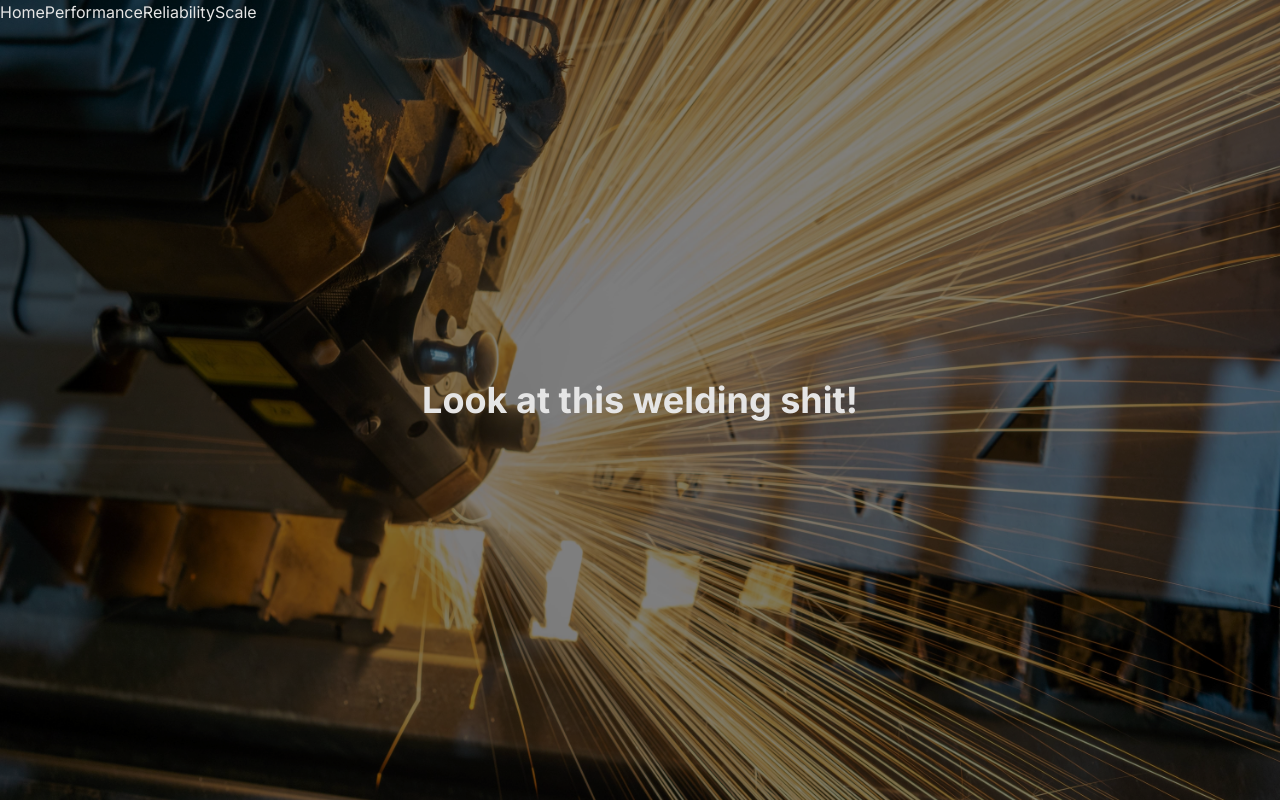
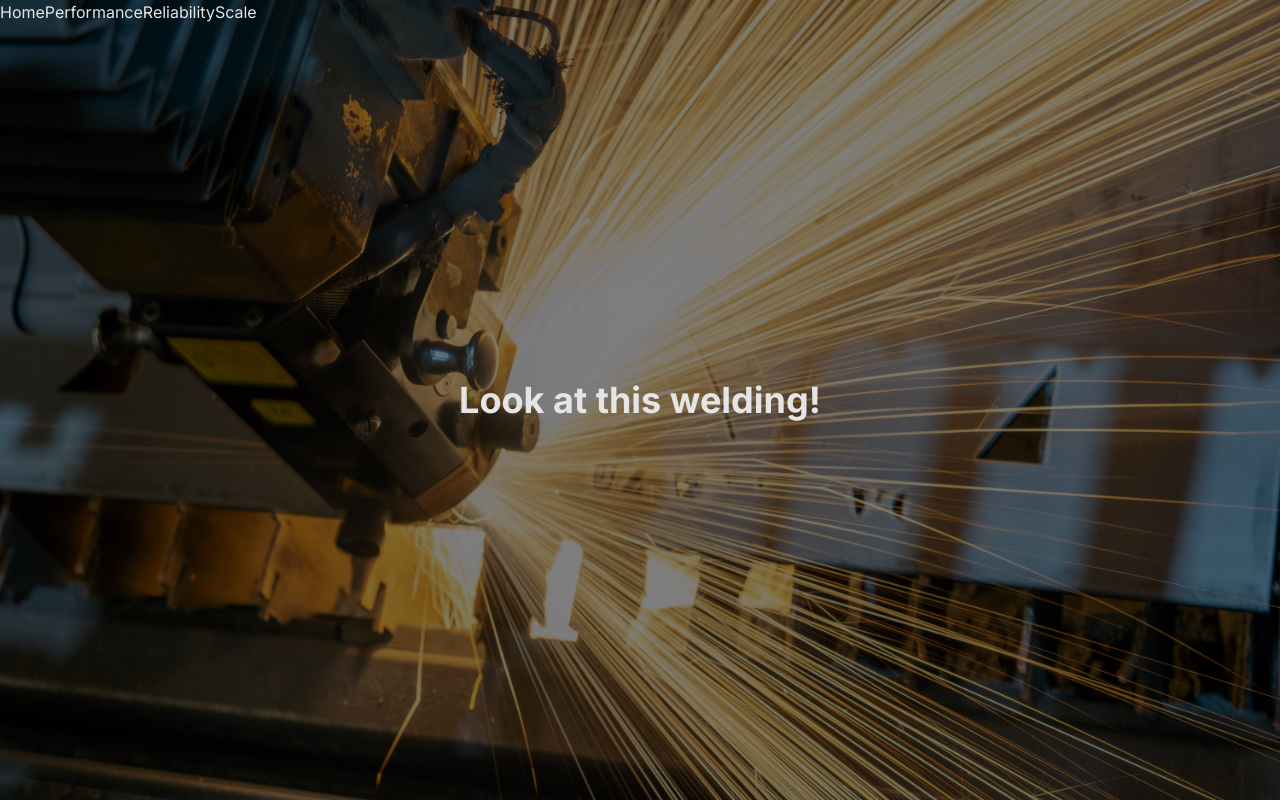
Before and after one commit to SmackSmash/grider-nextjs, a Next.js app: page /performance in a window 1280 px wide. Built offline with nearby package versions, Linux system fonts and the light colour scheme.

Commit message:
Removed naughty language

```diff
--- a/src/app/performance/page.tsx
+++ b/src/app/performance/page.tsx
@@ -5,7 +5,7 @@ export default function Performance() {
   return (
     <main>
       <Hero imgSrc={PerformanceImg} imgAlt='Welding'>
-        <h1 className='text-4xl font-bold'>Look at this welding shit!</h1>
+        <h1 className='text-4xl font-bold'>Look at this welding!</h1>
       </Hero>
     </main>
   );
```
Also changed, not shown: package.json (+12 -12 lines), 1 other file (tests, documents, lock files or other folders).
